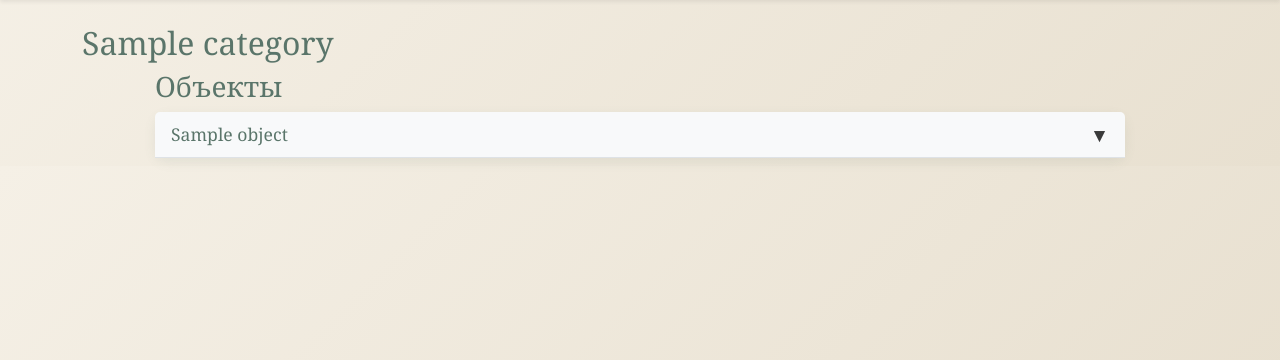
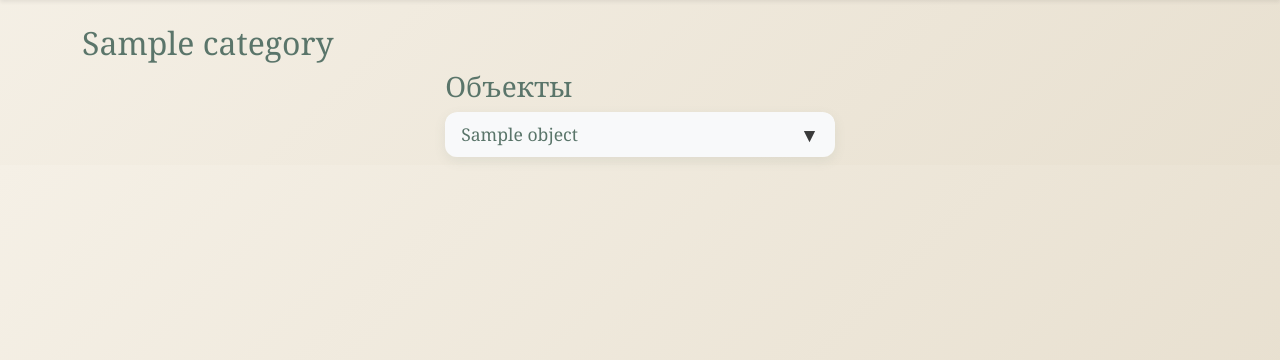
Before and after one commit to lisaCookie/create_objects, a Flask app: page /category/1 in a window 1280 px wide. Shown: the part 60-420 px from the top of the page. Run offline with Flask 3, Linux system fonts and the light colour scheme; data comes from the database, SQL or seed files in the repository; tables that the repository leaves empty hold one stand-in row (values such as "Sample post").

Commit message:
modified:   RECIPES/static/css/accordion.css         modified:   RECIPES/static/css/styles.css         modified:   RECIPES/templates/categorypage.html

```diff
--- a/RECIPES/static/css/accordion.css
+++ b/RECIPES/static/css/accordion.css
@@ -1,17 +1,19 @@
 /* Аккордеон для карточек объектов */
 .card.accordion-item {
   border: none;
-  border-radius: 0;
-  box-shadow: none;
+  border-radius: 12px;  /* Округлые края */
+  box-shadow: 0 2px 4px rgba(0, 0, 0, 0.05);  /* Легкая тень для визуального разделения */
   margin-bottom: 1rem;
+  overflow: hidden;  /* Для корректного отображения округлых углов */
 }
 
 .card.accordion-item .card-header {
   background-color: #f8f9fa;
-  border-bottom: 1px solid #dee2e6;
+  border-bottom: none;  /* Удаляем нижнюю границу для аккордеона с закругленными углами */
   cursor: pointer;
   padding: 0.75rem 1rem;
   position: relative;
+  border-radius: 12px 12px 0 0;  /* Верхние углы закруглены, нижние - нет */
 }
 
 .card.accordion-item .card-header:hover {
@@ -40,6 +42,8 @@
   border-top: none;
   padding: 0;
   background-color: white;
+  border-radius: 0 0 12px 12px;  /* Нижние углы закруглены */
+  overflow: hidden;  /* Для корректного отображения содержимого */
 }
 
 .card.accordion-item .card-body .accordion-content {
--- a/RECIPES/static/css/styles.css
+++ b/RECIPES/static/css/styles.css
@@ -207,23 +207,24 @@ h5 {
 }
 
 
-/* Стили для страницы без боковых колонок */
+/* Для неавторизованных пользователей уменьшить ширину объектов в 3 раза */
 .container-fluid.no-sidebar .row {
-  justify-content: center; /* Центрирование контента по горизонтали */
+  justify-content: center !important;
 }
 
 .container-fluid.no-sidebar .col-12 {
-  max-width: 1000px; /* Максимальная ширина контента */
+  max-width: 33% !important; /* 100% / 3 = ~33% */
   padding: 0 15px;
 }
 
-/* Убедитесь, что объекты не прижимаются к краям */
+/* Убедиться, что объекты не прижимаются к краям */
 .container-fluid.no-sidebar .col-12 {
-  width: 100%;
+  width: 33% !important;
 }
 
+/* Поддержка медиа-запросов для десктопной версии */
 @media (min-width: 992px) {
   .container-fluid.no-sidebar .col-12 {
-    width: 100%; /* Для десктопной версии незалогиненным пользователям */
+    width: 33% !important;
   }
 }
```
Also changed, not shown: RECIPES/templates/categorypage.html (line endings or trailing spaces).
